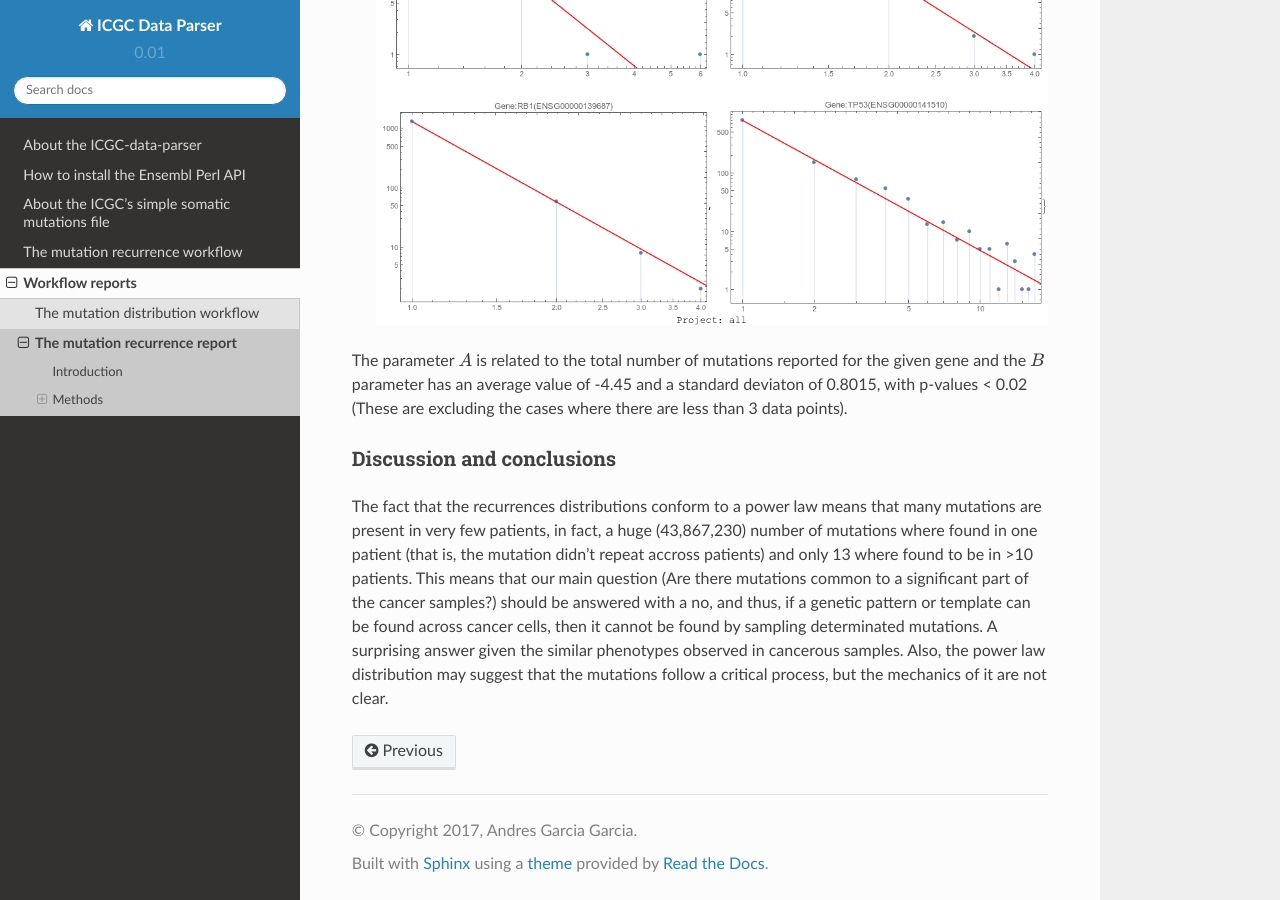
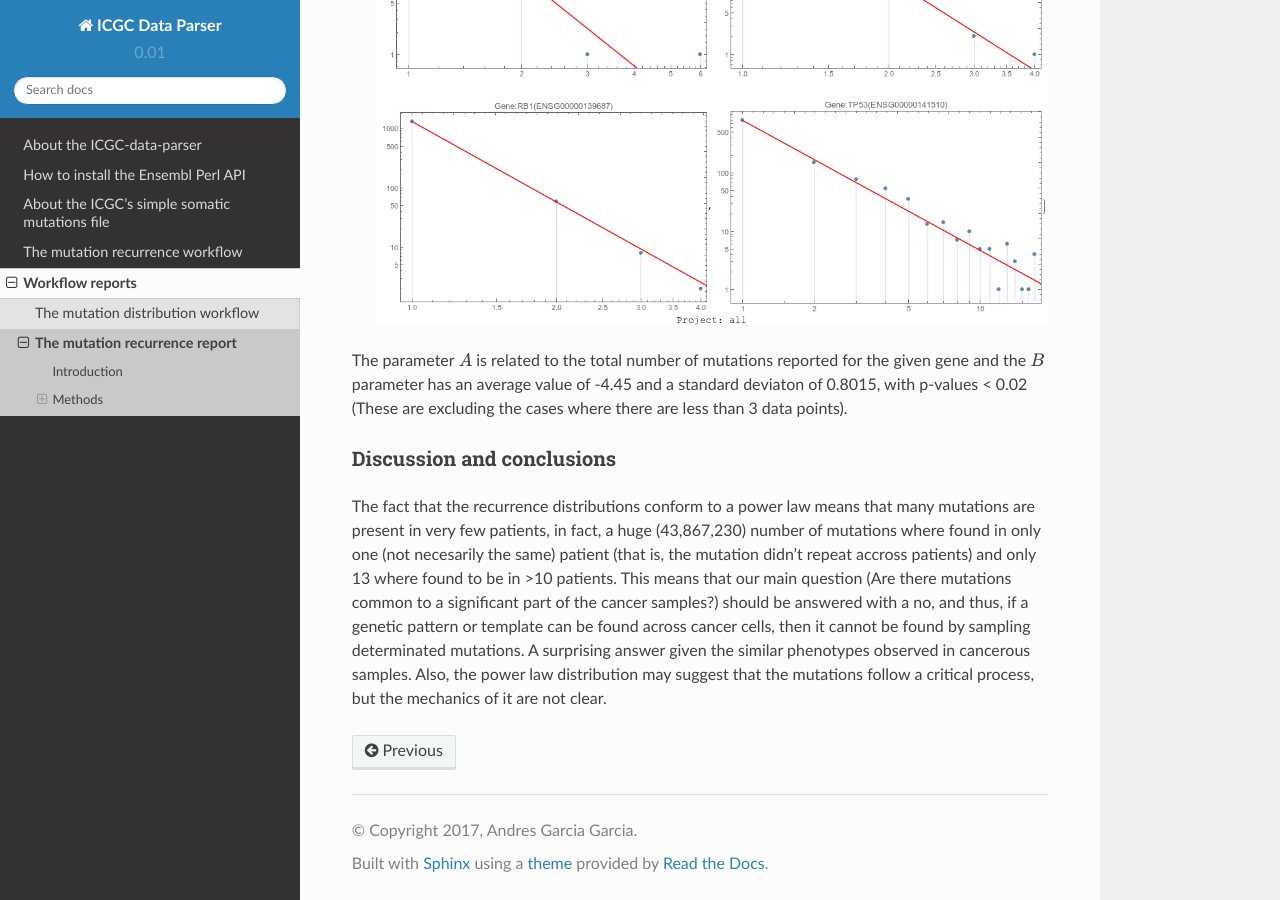
Before and after one commit to Ad115/ICGC-data-parser, a Sphinx documentation site: the page built from docs/reports/mutation-recurrence-report.rst, in a window 1280 px wide and 900 px high, scrolled down 6001 px. Built offline with Sphinx 7.4.7 and the Read the Docs theme 2.0.0, drawn with Linux system fonts in a browser that asks for light colours; some of the changed text lies outside the part shown.

Commit message:
Corrections to the mutation-recurrence-report

```diff
--- a/docs/reports/mutation-recurrence-report.rst
+++ b/docs/reports/mutation-recurrence-report.rst
@@ -142,4 +142,4 @@ The parameter :math:`A` is related to the total number of mutations reported for
 Discussion and conclusions
 ^^^^^^^^^^^^^^^^^^^^^^^^^^
 
-The fact that the recurrences distributions conform to a power law means that many mutations are present in very few patients, in fact, a huge (43,867,230) number of mutations where found in one patient (that is, the mutation didn't repeat accross patients) and only 13 where found to be in >10 patients. This means that our main question (Are there mutations common to a significant part of the cancer samples?) should be answered with a no, and thus, if a genetic pattern or template can be found across cancer cells, then it cannot be found by sampling determinated mutations. A surprising answer given the similar phenotypes observed in cancerous samples. Also, the power law distribution may suggest that the mutations follow a critical process, but the mechanics of it are not clear.
+The fact that the recurrence distributions conform to a power law means that many mutations are present in very few patients, in fact, a huge (43,867,230) number of mutations where found in only one (not necesarily the same) patient (that is, the mutation didn't repeat accross patients) and only 13 where found to be in >10 patients. This means that our main question (Are there mutations common to a significant part of the cancer samples?) should be answered with a no, and thus, if a genetic pattern or template can be found across cancer cells, then it cannot be found by sampling determinated mutations. A surprising answer given the similar phenotypes observed in cancerous samples. Also, the power law distribution may suggest that the mutations follow a critical process, but the mechanics of it are not clear.
```
Also changed, not shown: other parts of docs/reports/mutation-recurrence-report.rst (+1 -1 lines).
